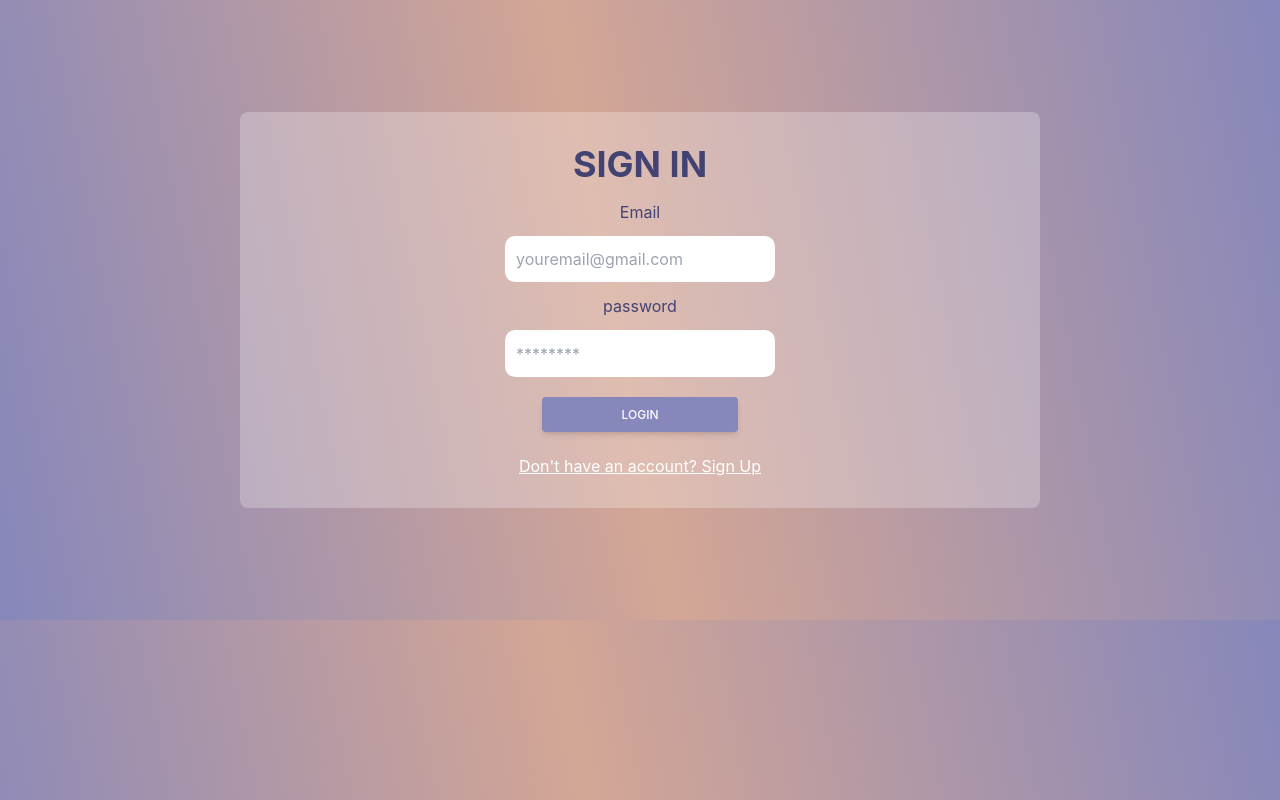
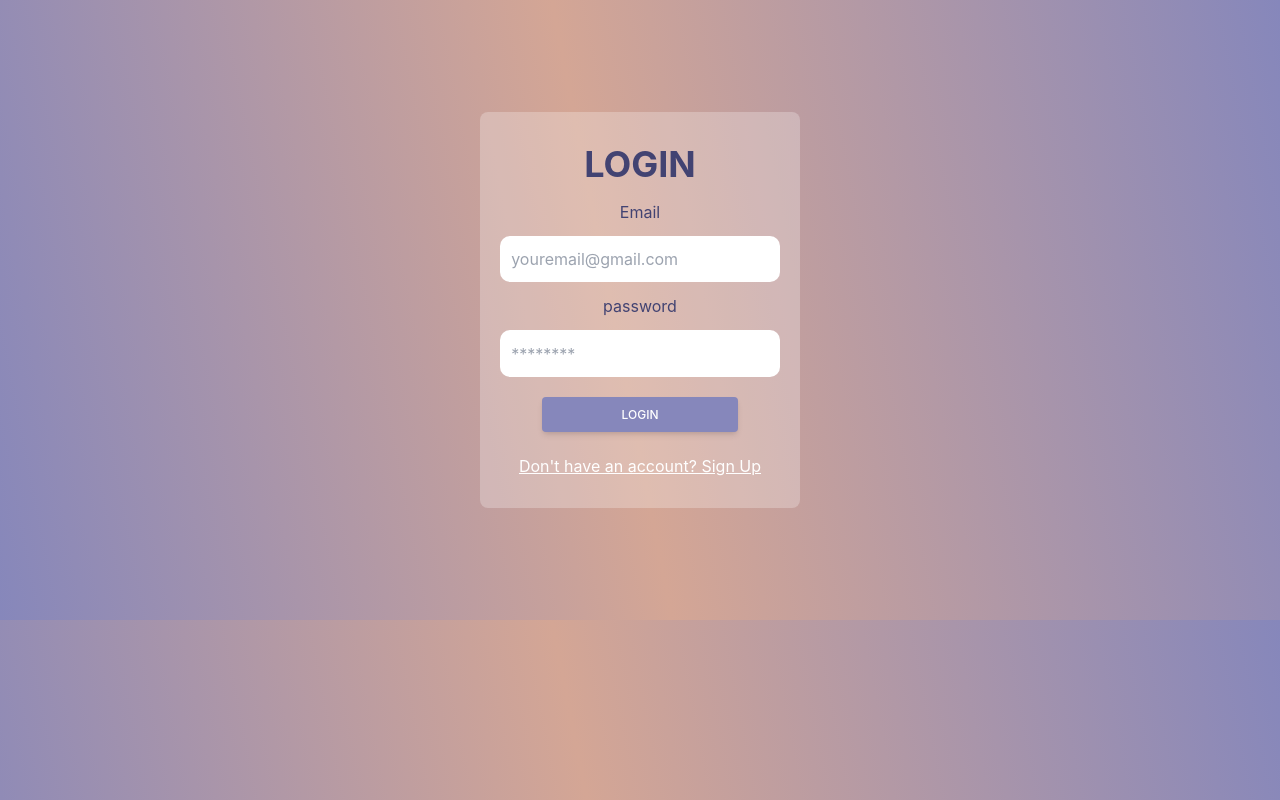
Before and after one commit to enofitriyanti11/pokemonappdinda, a React (Create React App) app: page /SignIn in a window 1280 px wide. Built offline with nearby package versions, Linux system fonts and the light colour scheme.

Commit message:
fix:edit mobile responsive SigIn

```diff
--- a/src/components/pageGroups/auth/SignIn.js
+++ b/src/components/pageGroups/auth/SignIn.js
@@ -36,17 +36,26 @@ function SignIn() {
   }
 
   return (
-    <div className="py-28 mx-20 md:mx-60">
-      <div className="bg-white/25 p-5 rounded-lg">
+    <div className="py-28 mx-20">
+      <div className="bg-white/25 p-5 mx-auto max-w-xs rounded-lg">
         <div className="auth-for-container">
-          <h4 className='uppercase text-[#424372] text-4xl font-bold py-3 text-center'> Sign In</h4>
+          <h4 className='uppercase text-[#424372] text-4xl font-bold py-3 text-center'>Login</h4>
           <form className="signin-form" onSubmit={handleSubmit}>
             <label htmlFor="email">Email</label>
-            <input className='items-center' value={email} onChange={handleEmailChange} type="email" placeholder="youremail@gmail.com" id="email" name="email" />
+            <input
+              style={{ width: '100%' }}
+              className='items-center'
+              value={email}
+              onChange={handleEmailChange}
+              type="email" placeholder="youremail@gmail.com" id="email" name="email" />
             <label htmlFor="password">password</label>
-            <input value={password} onChange={handlePasswordChange} type="password" placeholder="********" id="password" name="password" />
+            <input
+              style={{ width: '100%' }}
+              value={password} onChange={handlePasswordChange} type="password" placeholder="********" id="password" name="password" />
             <div className='my-3'>
-              <button type="submit" className="inline-block px-20 py-2.5 bg-[#8687bb] text-white font-medium text-xs leading-tight uppercase rounded shadow-md hover:bg-[#d4a695] hover:shadow-lg focus:bg-[#8687bb] focus:shadow-lg focus:outline-none focus:ring-0 active:[#d4a695] active:shadow-lg transition duration-150 ease-in-out">Login</button>
+              <button
+                type="submit"
+                className="inline-block px-20 py-2.5 bg-[#8687bb] text-white font-medium text-xs leading-tight uppercase rounded shadow-md hover:bg-[#d4a695] hover:shadow-lg focus:bg-[#8687bb] focus:shadow-lg focus:outline-none focus:ring-0 active:[#d4a695] active:shadow-lg transition duration-150 ease-in-out">Login</button>
             </div>
             <Link to="/SignUp">
               <button className="link-btn">Don't have an account? Sign Up</button>
```
